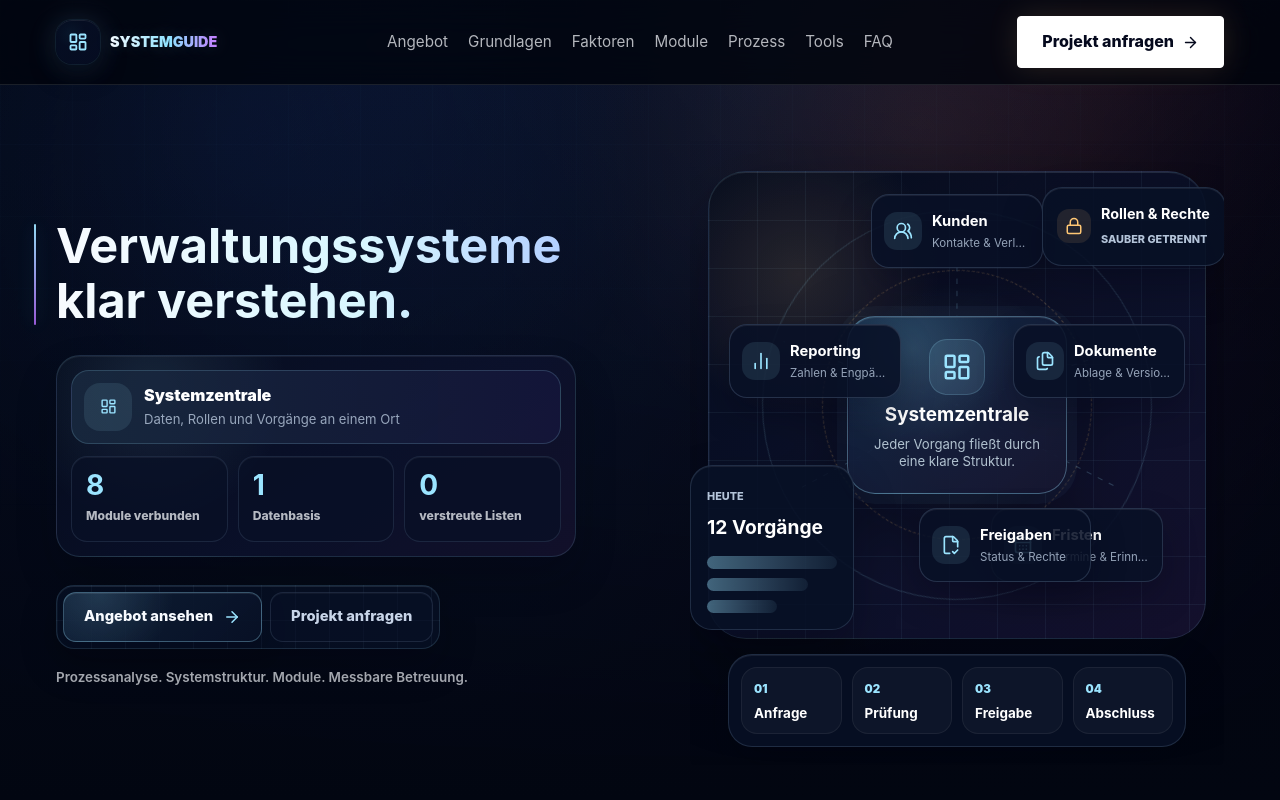
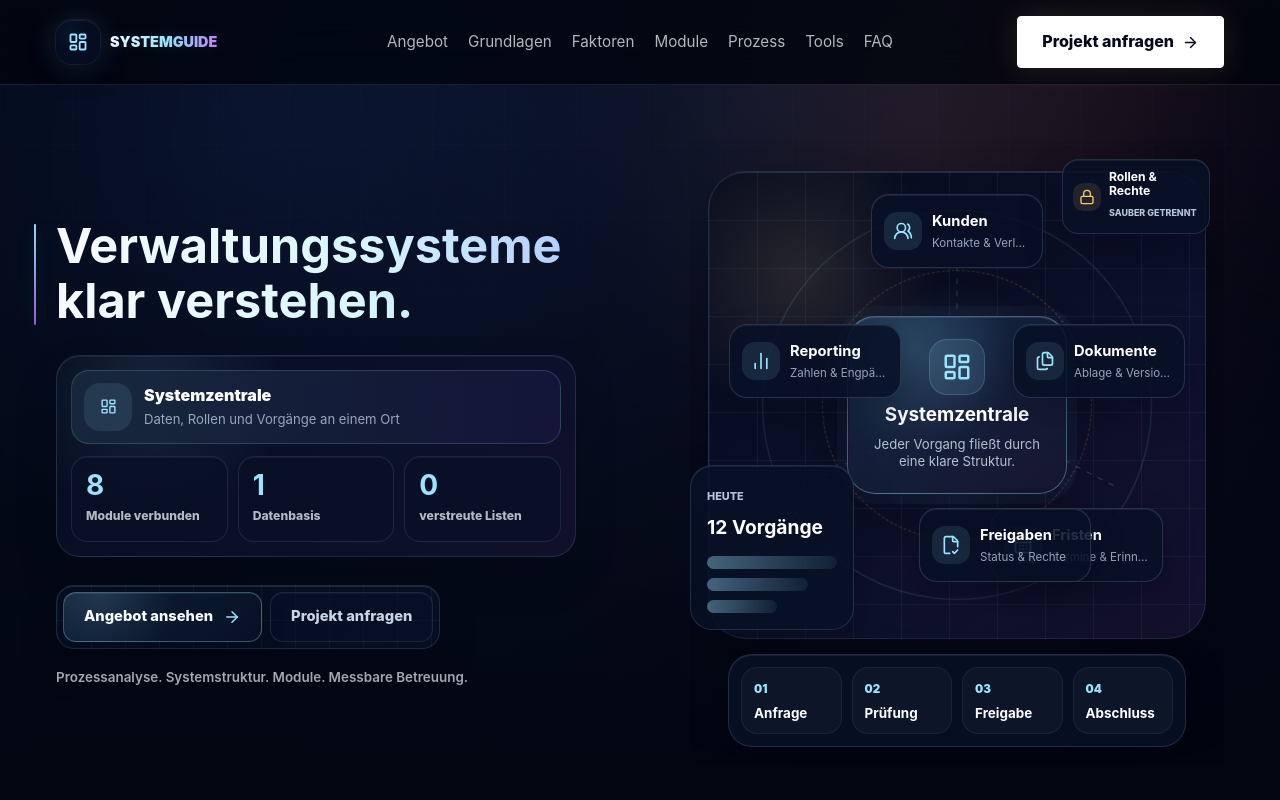
Before and after one commit to parmis2005/verwaltungssystem-info-test, a Next.js app: page / in a window 1280 px wide. Shown: the top 800 px of the page. Built offline with nearby package versions, Linux system fonts and the light colour scheme.

Commit message:
Resize permissions panel

```diff
--- a/app/globals.css
+++ b/app/globals.css
@@ -1285,27 +1285,32 @@ p {
   width: 54%;
 }
 .permissions-panel {
-  top: 42px;
-  right: -2px;
-  width: 184px;
-  min-height: 78px;
-  padding: 14px;
-  border-radius: 20px;
-  display: grid;
-  grid-template-columns: 34px minmax(0, 1fr);
+  top: 14px;
+  right: 14px;
+  width: 148px;
+  min-height: 62px;
+  padding: 10px;
+  border-radius: 16px;
+  display: grid;
+  grid-template-columns: 28px minmax(0, 1fr);
   align-items: center;
-  gap: 10px;
+  gap: 8px;
 }
 .permissions-panel svg {
-  width: 34px;
-  height: 34px;
-  padding: 8px;
+  width: 28px;
+  height: 28px;
+  padding: 6px;
   color: var(--gold);
   background: #ffc7741c;
-  border-radius: 12px;
+  border-radius: 10px;
 }
 .permissions-panel strong {
-  font-size: 0.9rem;
+  font-size: 0.76rem;
+  line-height: 1.14;
+}
+.permissions-panel span {
+  font-size: 0.56rem;
+  line-height: 1.2;
 }
 .workflow-ribbon {
   left: 38px;
```
